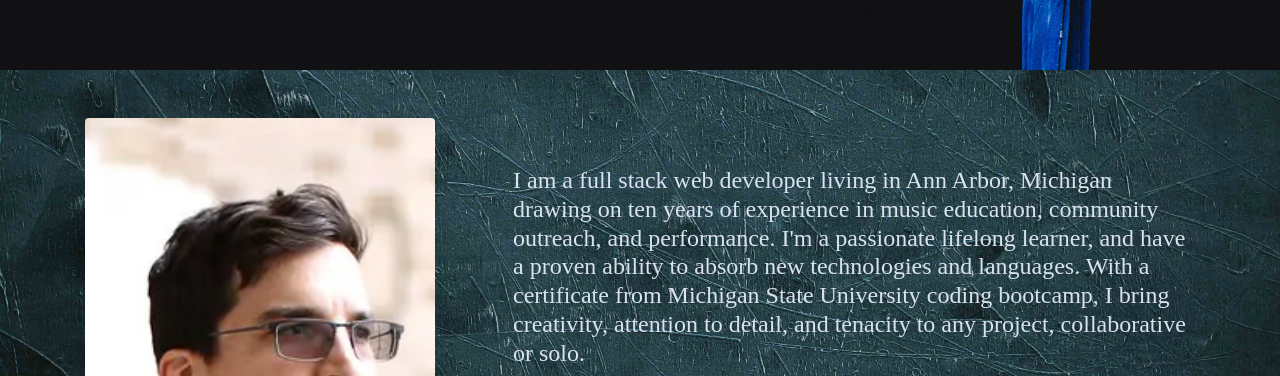
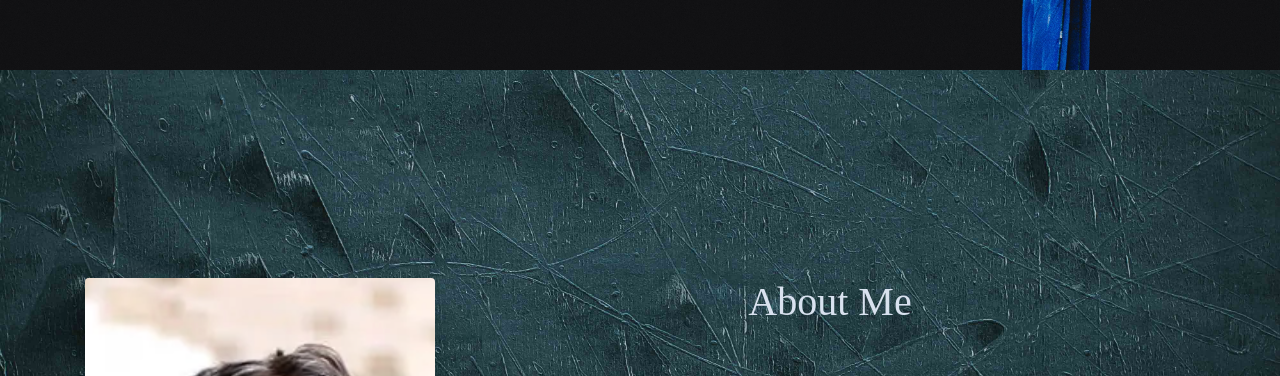
Before and after one commit to dhfoss/react-portfolio, a React (Create React App) app: page / in a window 1280 px wide. Shown: the part 540-916 px from the top of the page. Built offline with nearby package versions, Linux system fonts and the light colour scheme.

Commit message:
Added Resume

```diff
--- a/public/index.html
+++ b/public/index.html
@@ -2,14 +2,18 @@
 <html lang="en">
   <head>
     <meta charset="utf-8" />
+
+    <!-- Favicon -->
     <link rel="icon" href="%PUBLIC_URL%/favicon.ico" />
+
+
     <meta name="viewport" content="width=device-width, initial-scale=1" />
     <meta name="theme-color" content="#000000" />
     <meta
       name="description"
       content="Web site created using create-react-app"
     />
-    <link rel="apple-touch-icon" href="%PUBLIC_URL%/logo192.png" />
+    <!-- <link rel="apple-touch-icon" href="%PUBLIC_URL%/logo192.png" /> -->
     <!--
       manifest.json provides metadata used when your web app is installed on a
       user's mobile device or desktop. See https://developers.google.com/web/fundamentals/web-app-manifest/
@@ -24,7 +28,7 @@
       work correctly both with client-side routing and a non-root public URL.
       Learn how to configure a non-root public URL by running `npm run build`.
     -->
-    <title>React App</title>
+    <title>Daniel Hawthorne-Foss</title>
   </head>
   <body>
     <noscript>You need to enable JavaScript to run this app.</noscript>
--- a/src/components/Navbar/index.js
+++ b/src/components/Navbar/index.js
@@ -1,6 +1,7 @@
 import React from 'react';
 import { Nav, Navbar, NavDropdown, Form, FormControl, Button } from 'react-bootstrap';
 import './Navbar.css';
+import resumePDF from '../../images/Hawthorne-Foss_Resume.pdf'
 
 const App = () => {
   return (
@@ -25,7 +26,7 @@ const App = () => {
                         <NavDropdown.Item href="/portfolio#weatherDashboard">Weather Dashboard</NavDropdown.Item>
                     </NavDropdown>
 
-                    <Nav.Link className="mr-3" href="/resume">Resume</Nav.Link>
+                    <Nav.Link className="mr-3" href={resumePDF} target="_blank">Resume</Nav.Link>
                 </Nav>
             </Navbar.Collapse>
         </Navbar>
--- a/src/pages/Home.js
+++ b/src/pages/Home.js
@@ -7,12 +7,15 @@ const Home = () => {
     return(
         <>
             <Greetings />
+            <div style={{ height: '20vh' }} />
+
             <div className="container">
                 <div className="row my-5">
                     <div className="col-md-4">
                         <img className="rounded shadow-lg" id="dhf_headshot" src={headshot} alt="Hawthorne-Foss Headshot"/>
                     </div>
                     <div className="col-md-8">
+                        <h1>About Me</h1>
                         <p className="h4 mt-5 ml-5">I am a full stack web developer living in Ann Arbor, Michigan drawing on ten years of experience in
                             music education, community outreach, and performance. I'm a passionate lifelong learner, and have
                             a proven ability to absorb new technologies and languages. With a certificate from Michigan State
```
Also changed, not shown: 2 other files (tests, documents, lock files or other folders).
